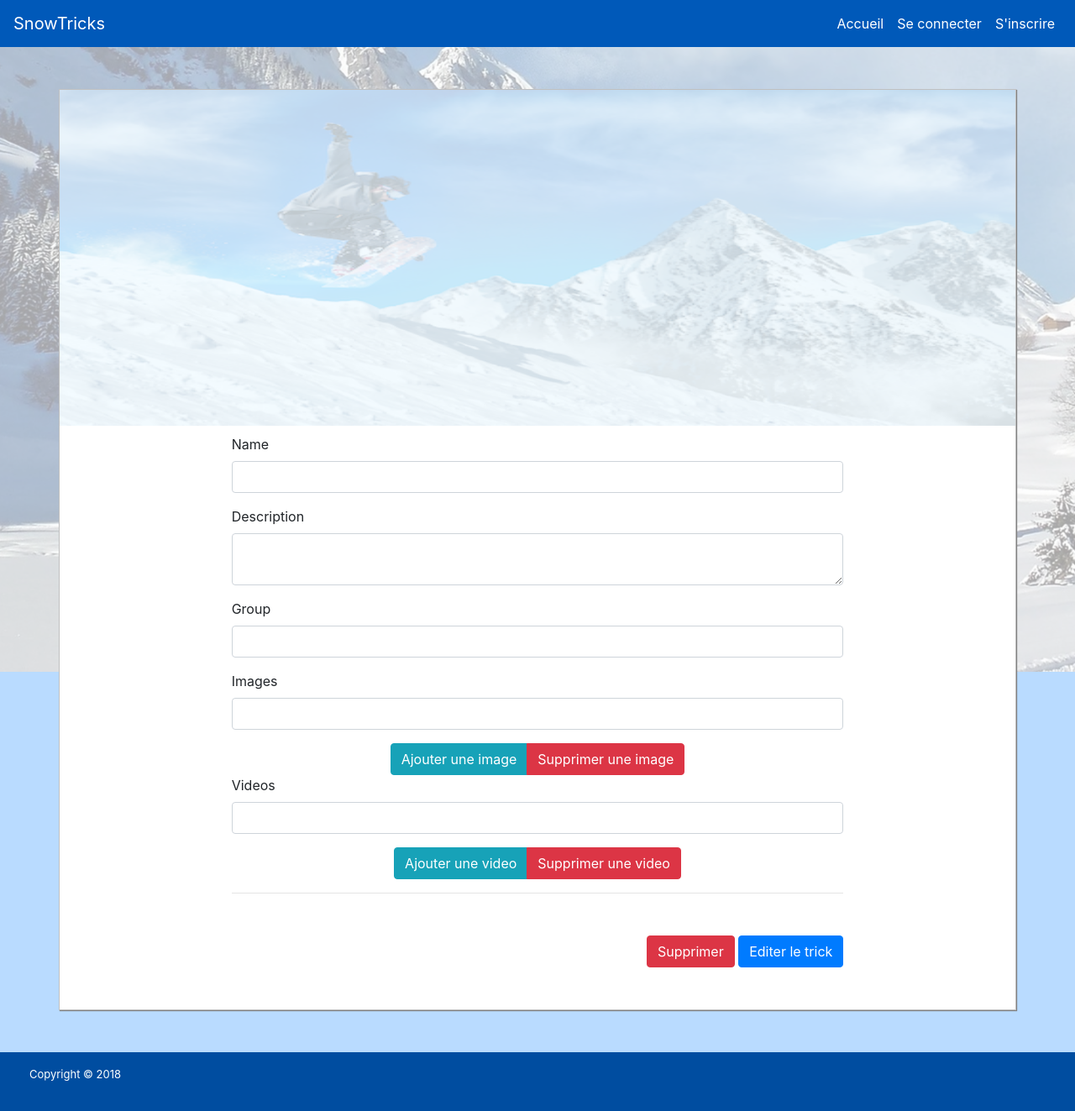
After one commit to yanb94/snowtricks, a Symfony app: template templates/edit-tricks.html.twig in a window 1280 px wide. The commit adds this page. Shown: the whole page at 84% size. Run offline with Twig, Linux system fonts and the light colour scheme; the template is opened without the code that fills it, so the values that code supplies are empty; form fields are guessed from the names that the template uses; style sheets or scripts are compiled from the project's sources; some libraries are stand-ins or nearby versions.

Commit message:
Adding Editing Trick Form and Other improvement

```diff
--- a/assets/js/general.js
+++ b/assets/js/general.js
@@ -19,4 +19,13 @@ $(document).ready(function () {
 		$('body').removeAttr('style');
 	});
 
+	$('.my-remove-alert').click(function(e){
+		var val = confirm("Etes vous sur de vouloir supprimer cette élément définitivement ?");
+
+		if(val == false)
+		{
+			e.preventDefault();
+		}
+	})
+
 });
--- a/assets/js/trick.js
+++ b/assets/js/trick.js
@@ -33,6 +33,10 @@ $(document).ready(function () {
 
 	});
 
+	$('.my-remove-img').click(function(e){
+		e.stopPropagation();
+	})
+
 	$('.my-video').click(function(e){
 
 		var newElem = $($(this).attr('data-video')).addClass('my-video-modal');
@@ -44,4 +48,5 @@ $(document).ready(function () {
 
 	});
 
+
 });
--- a/assets/scss/app.scss
+++ b/assets/scss/app.scss
@@ -339,6 +339,7 @@ $list-tricks-space: 50px;
 .my-button-end-form
 {
 	margin-top: 50px;
+	margin-bottom: 50px;
 }
 
 .my-media-content
@@ -406,6 +407,32 @@ $list-tricks-space: 50px;
 	height:480px;
 }
 
+.my-remove-img
+{
+	background-color: white;
+	position:absolute;
+	top:0;
+	right:16px;
+	border: 1px solid silver;
+	box-shadow: 1px 1px 1px grey;
+	font-size:medium;
+	padding:3px;
+	z-index:40;
+}
+
+.my-remove-img > a
+{
+	color:black;
+}
+
+.my-flash-message
+{
+	position: absolute;
+    top: 56px;
+    z-index: 200;
+    width: 100%;
+}
+
 @media (max-width: 768px) {
 
 	.my-video-modal
@@ -459,5 +486,9 @@ $list-tricks-space: 50px;
 		bottom:50px;
 	}
 
+	.my-flash-message
+	{
+		top:0;
+	}
 
 }
--- a/src/Controller/UserController.php
+++ b/src/Controller/UserController.php
@@ -15,6 +15,7 @@ use Symfony\Component\EventDispatcher\GenericEvent;
 use App\Event\Events;
 use Symfony\Component\HttpKernel\Exception\NotFoundHttpException;
 use Symfony\Component\Form\FormError;
+use Sensio\Bundle\FrameworkExtraBundle\Configuration\Security;
 
 class UserController extends Controller
 {
@@ -140,7 +141,7 @@ class UserController extends Controller
                 $em->persist($user);
                 $em->flush();
 
-                return $this->redirectToRoute('reset_password_confirm');
+                return $this->redirectToRoute('index');
             }
         }
 
--- a/templates/base.html.twig
+++ b/templates/base.html.twig
@@ -19,6 +19,20 @@
 
     		{% endblock %}
     	</div>
+    	{% for message in app.flashes('add_tricks_error') %}
+		    <div class="my-flash-message">
+		        <div class="alert alert-danger">
+		        	{{ message }}
+		        </div>
+		    </div>
+		{% endfor %}
+		{% for message in app.flashes('add_tricks_success') %}
+		    <div class="my-flash-message ">
+		        <div class="alert alert-success">
+		        	{{ message }}
+		        </div>
+		    </div>
+		{% endfor %}
     	<div class="container-fluid d-none d-sm-block d-md-block d-lg-block d-xl-block">
     		<header class="row">
     			<div class="col-12 p-0">
--- /dev/null
+++ b/templates/edit-tricks.html.twig
@@ -0,0 +1,113 @@
+{% extends 'base.html.twig' %}
+{% block title %}
+    Editer {{figure.name}} - {{parent()}}
+{% endblock %}
+
+{% block body %}
+    <div id="img-index" class="my-img-index">
+    </div>
+    <div class="my-cover-img-index my-one-trick text-center">
+    </div>
+    <div class="d-flex d-justify-content-center my-cont-parent-trick">
+	    <div class="container my-background-white my-container-one-trick">
+	    	<div class="row my-big-img-trick">
+	    		<div class="col-12 my-no-padding my-big-img-trick-cont">
+	    			<div class="my-big-img-trick">
+	    				{% if figure.images.0 is not defined %}
+	    					<img src="{{asset('img/default_small.jpg')}}">
+	    				{% else %}
+	    					<img src="{{figure.images.0.getWebPath()}}">
+	    				{% endif %}
+	    			</div>
+	    			<div class="my-big-img-cover">
+	    				<h1>{{figure.name}}</h1>
+	    				{% if is_granted('ROLE_USER') and figure.images.0 is defined %}
+		    				<div class="my-edit-trick">
+		    					<a href="{{path('remove_picture',{id: figure.images.0.id})}}">
+									<i class="my-remove-alert fas fa-trash-alt fa-2x"></i>
+								</a>
+		    				</div>
+	    				{% endif %}
+	    			</div>
+	    		</div>
+	    	</div>
+	    	<div class="row my-list-media-tricks justify-content-md-center d-md-flex d-sm-none d-none">
+	    		{% for image in figure.images %}
+	    			<div class="my-media-content my-img col-xl-3 col-lg-4 col-md-6 col-sm-12 col-12" data-url="{{image.getWebPath()}}">
+	    				<img src="{{image.getWebPath()}}" alt="{{figure.name}}">
+	    				<div class="my-remove-img">
+	    					<a href="{{path('remove_picture',{id: image.id})}}">
+	    						<i class="my-remove-alert fas fa-trash-alt fa-2x"></i>
+	    					</a>
+	    				</div>
+	    			</div>
+	    		{% endfor %}
+
+	    		{% for video in figure.videos %}
+	    			<div class="my-media-content my-video col-xl-3 col-lg-4 col-md-6 col-sm-12 col-12" data-video="{{video.video}}">
+	    				<img src="{{video.urlImage()}}" alt="{{figure.name}}">
+	    				<div class="my-cont-play-button d-flex align-items-center justify-content-center">
+	    					<img class="my-play-button" src="{{asset('img/play_button.png')}}" alt="Play">
+	    				</div>
+	    				<div class="my-remove-img">
+	    					<a href="{{path('remove_video',{id: video.id})}}">
+	    						<i class="my-remove-alert fas fa-trash-alt fa-2x"></i>
+	    					</a>
+	    				</div>
+	    			</div>
+	    		{% endfor %}
+	    	</div>
+	    	<div class="row my-button-see-mobile-media justify-content-center align-items-center d-xl-none d-lg-none d-md-none">
+	    		<div class="col-12 text-center">
+		    		<button id="show-media" class="btn btn-primary btn-lg">
+		    			Voir les médias
+		    		</button>
+	    		</div>
+	    	</div>
+    		{% if figure.images is not empty or figure.videos is not empty  %}
+				<hr>
+    		{% endif %}
+	    	<div class="row justify-content-center">
+	    		<div class="col-xl-8">
+    				{{ form_start(form) }}
+					    {{ form_row(form.name) }}
+					    {{ form_row(form.description) }}
+					    {{ form_row(form.group) }}
+
+					    <div id="list-image-input" >
+					    	{{ form_row(form.images) }}
+					    </div>
+
+					    <div class="text-center btn-group justify-content-center my-full-width">
+					    	<button id="add-image-input" type="button" data-list="#edit_figure_images" data-inputs="#list-image-input" class="btn btn-info my-add-input">Ajouter une image</button>
+					    	<button data-list="#figure_images" data-inputs="#list-image-input" class="btn btn-danger my-delete-button">Supprimer une image</button>
+						</div>
+
+						<div id="list-video-input">
+					    	{{ form_row(form.videos) }}
+						</div>
+
+						<div class="text-center btn-group justify-content-center my-full-width">
+							<button id="add-video-input" type="button" data-list="#edit_figure_videos" data-inputs="#list-video-input" class="btn btn-info my-add-input">Ajouter une video</button>
+							<button data-list="#figure_videos" data-inputs="#list-video-input" class="btn btn-danger my-delete-button">Supprimer une video</button>
+						</div>
+
+					    {{ form_rest(form) }}
+					    <hr>
+
+					    <div class="text-right my-button-end-form" >
+					    	<a class="btn btn-danger" href="{{path('remove_trick',{id: figure.id})}}">Supprimer</a>
+					    	<button class="btn btn-primary" type="submit">Editer le trick</button>
+					    </div>
+					{{ form_end(form) }}
+	    		</div>
+	    	</div>
+	   	</div>
+   	</div>
+
+{% endblock %}
+
+{% block javascripts %}
+    <script type="text/javascript" src="{{asset('build/js/trick.js')}}"></script>
+    <script type="text/javascript" src="{{asset('build/js/add_trick.js')}}"></script>
+{% endblock %}
--- a/templates/trick.html.twig
+++ b/templates/trick.html.twig
@@ -23,11 +23,11 @@
 	    				<h1>{{figure.name}}</h1>
 	    				{% if is_granted('ROLE_USER') %}
 		    				<div class="my-edit-trick">
-		    					<a href="">
+		    					<a href="{{path('edit_trick',{id: figure.id})}}">
 		    						<i class="fas fa-pencil-alt fa-2x"></i>
 		    					</a>
 		    					&nbsp &nbsp
-		    					<a href="{{path('remove_trick',{id: figure.id})}}">
+		    					<a class="my-remove-alert" href="{{path('remove_trick',{id: figure.id})}}">
 									<i class="fas fa-trash-alt fa-2x"></i>
 								</a>
 		    				</div>
```
Also changed, not shown: config/routes.yaml (+9 -0 lines), src/Controller/PublicController.php (+71 -3 lines), src/Entity/Figure.php (+41 -4 lines), src/Form/EditFigureType.php (added, +60 -0 lines), templates/list-trick.html.twig (+5 -3 lines), tests/Controller/PublicControllerTest.php (+40 -3 lines), 1 other file.
